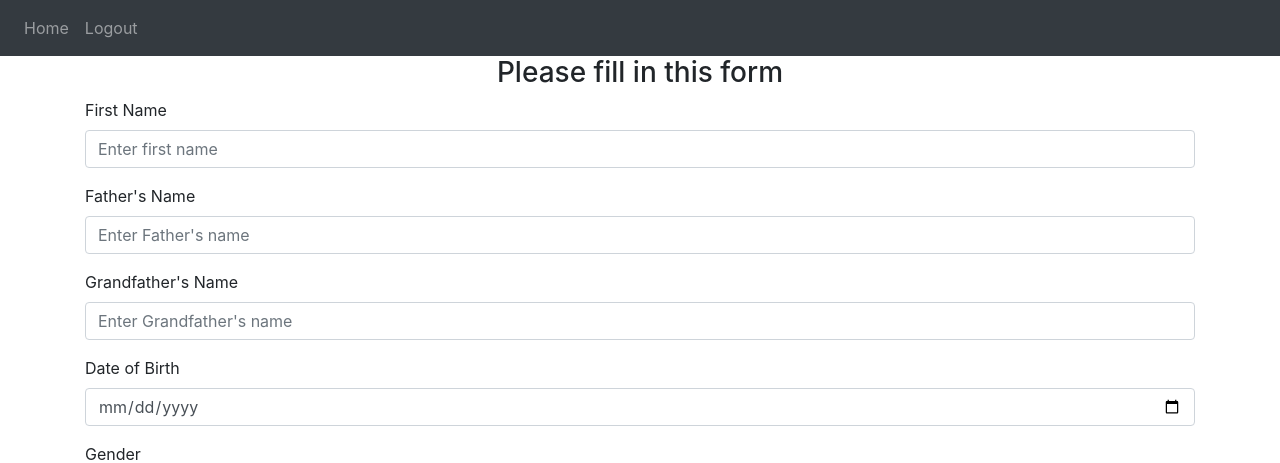
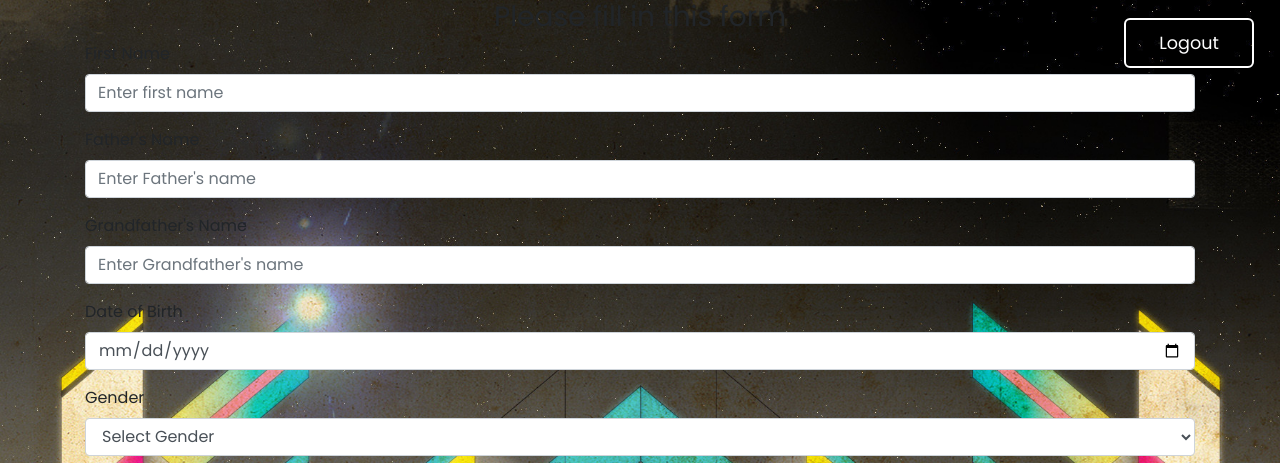
Before and after one commit to Iyasu2/Electronic-Government-Services, a Flask app: page /form in a window 1280 px wide. Shown: the top 463 px of the page. Run offline with Flask 3, Linux system fonts and the light colour scheme; a user stored in the database is signed in; some libraries are stand-ins or nearby versions.

Commit message:
Your commit message

```diff
--- a/website/auth.py
+++ b/website/auth.py
@@ -32,7 +32,7 @@
             new_user = User(email=email, first_name=first_name, password=sha256_crypt.hash(password1))
             db.session.add(new_user)
             db.session.commit()
-            login_user(user, remember=True)
+            login_user(new_user, remember=True)
             flash('Account created!', category='success')
             return redirect(url_for('views.home'))
 
--- a/website/static/style.css
+++ b/website/static/style.css
@@ -20,7 +20,19 @@
   margin: 0;
   padding: 0;
 }
+header-logo {
+  position: fixed;
+  top: 0;
+  left: 50%; /* Center the header using left: 50% */
+  transform: translateX(-50%); /* Adjust to center the header */
+  display: flex;
+  justify-content: space-between;
+  align-items: center;
+  z-index: 99;
+  width: 100%;
+  padding: 10px; /* Adjust the padding as needed */
 
+}
 header {
   position: fixed;
   top: 0;
@@ -40,7 +52,7 @@
   user-select: none;
 }
 
-.navigation a {
+.navbar a {
   background: transparent;
   position: relative;
   font-size: 1.1em;
@@ -49,7 +61,7 @@
   font-weight: 500;
   margin-left: 40px;
 }
-.navigation a::after {
+.navbar a::after {
   content: "";
   position: absolute;
   left: 0;
@@ -62,11 +74,11 @@
   transform: scalex(0);
   transition: transform 0.5s;
 }
-.navigation a:hover::after {
+.navbar a:hover::after {
   transform: scalex(1);
 }
 
-.navigation .btnLogin-popup {
+.navbar .btnLogin-popup {
   width: 130px;
   height: 50px;
   background: transparent;
@@ -80,7 +92,7 @@
   margin-left: 40px;
   transition: 0.5s;
 }
-.navigation .btnLogin-popup:hover {
+.navbar .btnLogin-popup:hover {
   background: #fff;
   color: #162938;
 }
--- a/website/templates/base.html
+++ b/website/templates/base.html
@@ -14,11 +14,21 @@
       href="https://stackpath.bootstrapcdn.com/font-awesome/4.7.0/css/font-awesome.min.css"
       crossorigin="anonymous"
     />
+    <link
+    rel="stylesheet"
+    href="{{ url_for('static', filename='style.css') }}"
+  />
+  <script
+    type="text/javascript"
+    src="{{ url_for('static', filename='script.js') }}"
+  ></script>
 
     <title>{% block title %}Home{% endblock %}</title>
   </head>
   <body>
-    <nav class="navbar navbar-expand-lg navbar-dark bg-dark">
+    <header>
+      <h2 class="logo"></h2>
+     <nav class="navbar navbar-expand-lg navbar-dark ">
       <button
         class="navbar-toggler"
         type="button"
@@ -30,14 +40,21 @@
       <div class="collapse navbar-collapse" id="navbar">
         <div class="navbar-nav">
           {% if user.is_authenticated %}
-          <a class="nav-item nav-link" id="home" href="/">Home</a>
-          <a class="nav-item nav-link" id="logout" href="/logout">Logout</a>
-          {% else %}
-          <a class="nav-item nav-link" id="login" href="/login">Login</a>
-          <a class="nav-item nav-link" id="signUp" href="/signup">Sign up</a>
+
+        <button class="btnLogin-popup" id="login" id="logout" onclick="window.location.href='/logout'">Logout</a>
+        {% else %}
+        <a class="nav-link id="home" href='/'">Home</a>
+        <a class="nav-link href="#">About</a>
+        <a class="nav-link href="#">Service</a>
+        <a class="nav-link href="#">Contact</a>
+        <button class="btnLogin-popup" id="login" onclick="window.location.href='/login'">Login</button>
+        <button class="btnLogin-popup" id="signUp" onclick="window.location.href='/signup'">Sign up</a>
           {% endif %}
+
         </div>
       </div>
+    </header>
+
     </nav>
 
     {% with messages = get_flashed_messages(with_categories=true) %} {% if
--- a/website/views.py
+++ b/website/views.py
@@ -32,6 +32,7 @@
             return jsonify({})
 
 @views.route('/form', methods=['GET'])
+@login_required
 def forms():
     variable = request.args.get('variable')
     return render_template("form.html", user=current_user, variable=variable)
```
Also changed, not shown: website/templates/style.css (added, +45 -0 lines), instance/database.db.
